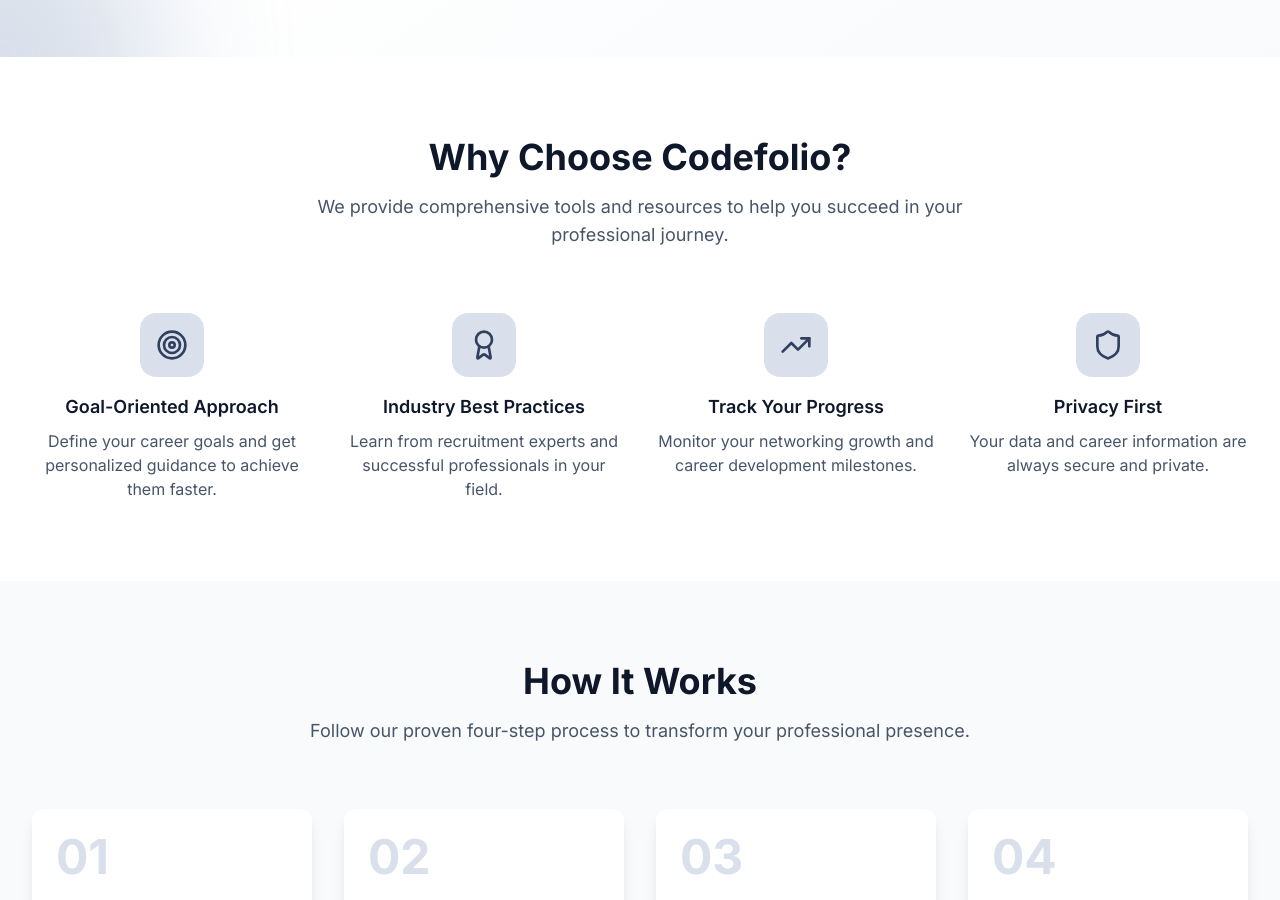
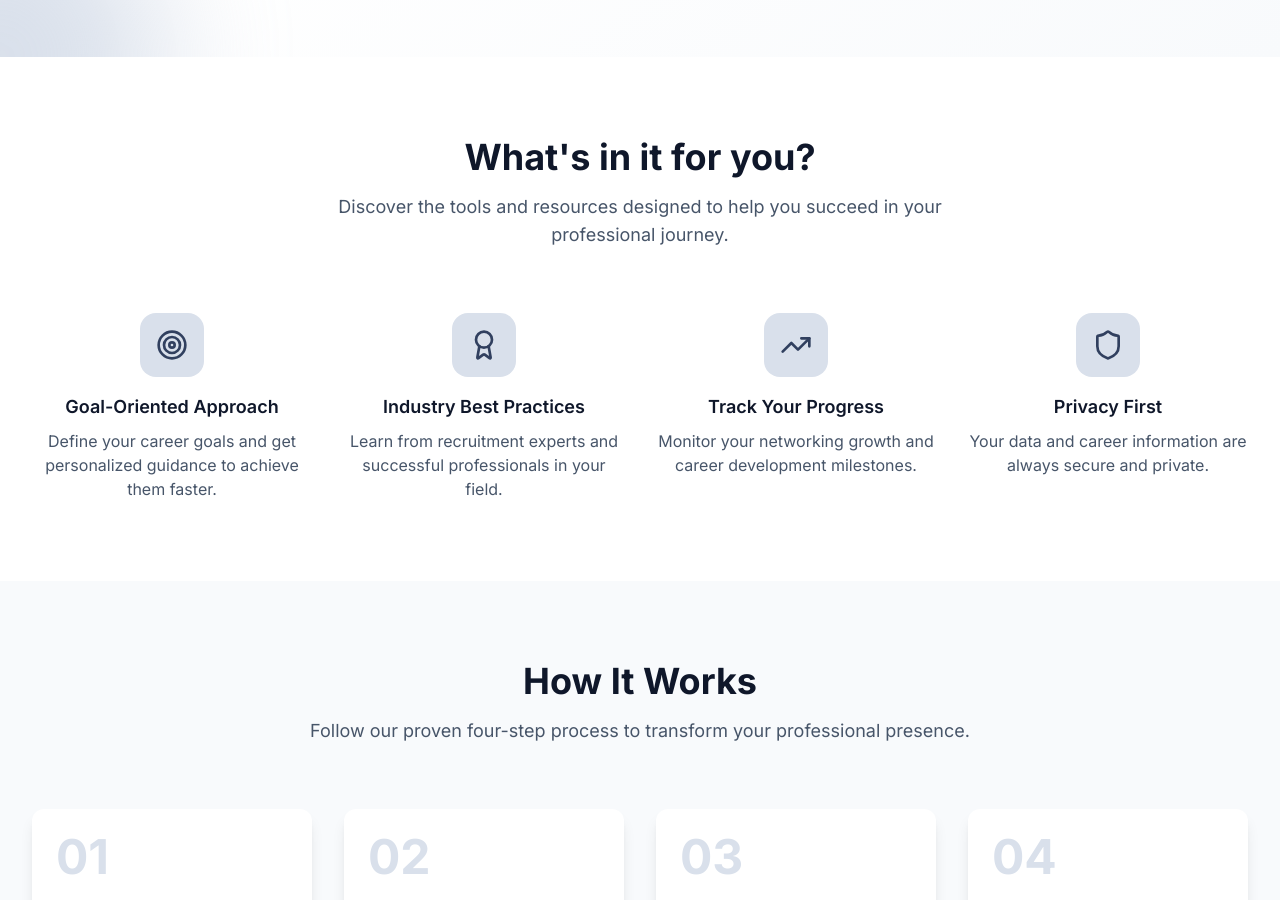
Before and after one commit to forenancy/portfoliodemo, a React (Vite) app: page / in a window 1280 px wide. Shown: the part 860-1760 px from the top of the page. Built offline with nearby package versions, Linux system fonts and the light colour scheme.

Commit message:
Update features section heading to 'What's in it for you?'
https://claude.ai/code/session_012U1F4zRBUavNwHga99rsXz

```diff
--- a/src/pages/Home.jsx
+++ b/src/pages/Home.jsx
@@ -69,9 +69,9 @@ const Home = () => {
       <section className="py-20 bg-white">
         <div className="max-w-7xl mx-auto px-4 sm:px-6 lg:px-8">
           <div className="text-center mb-16">
-            <h2 className="section-title">Why Choose Codefolio?</h2>
+            <h2 className="section-title">What's in it for you?</h2>
             <p className="section-subtitle max-w-2xl mx-auto">
-              We provide comprehensive tools and resources to help you succeed in your professional journey.
+              Discover the tools and resources designed to help you succeed in your professional journey.
             </p>
           </div>
 
```
